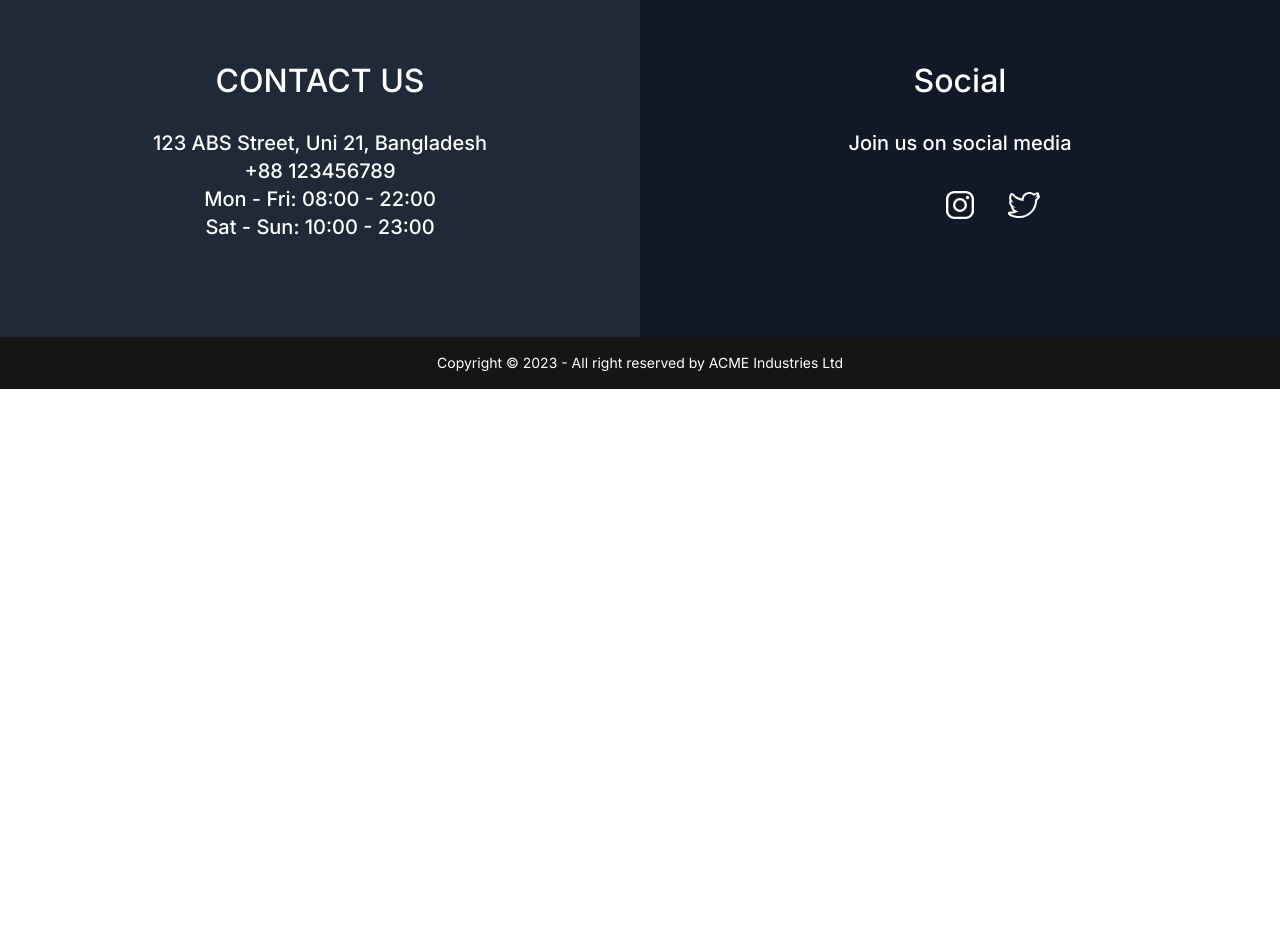
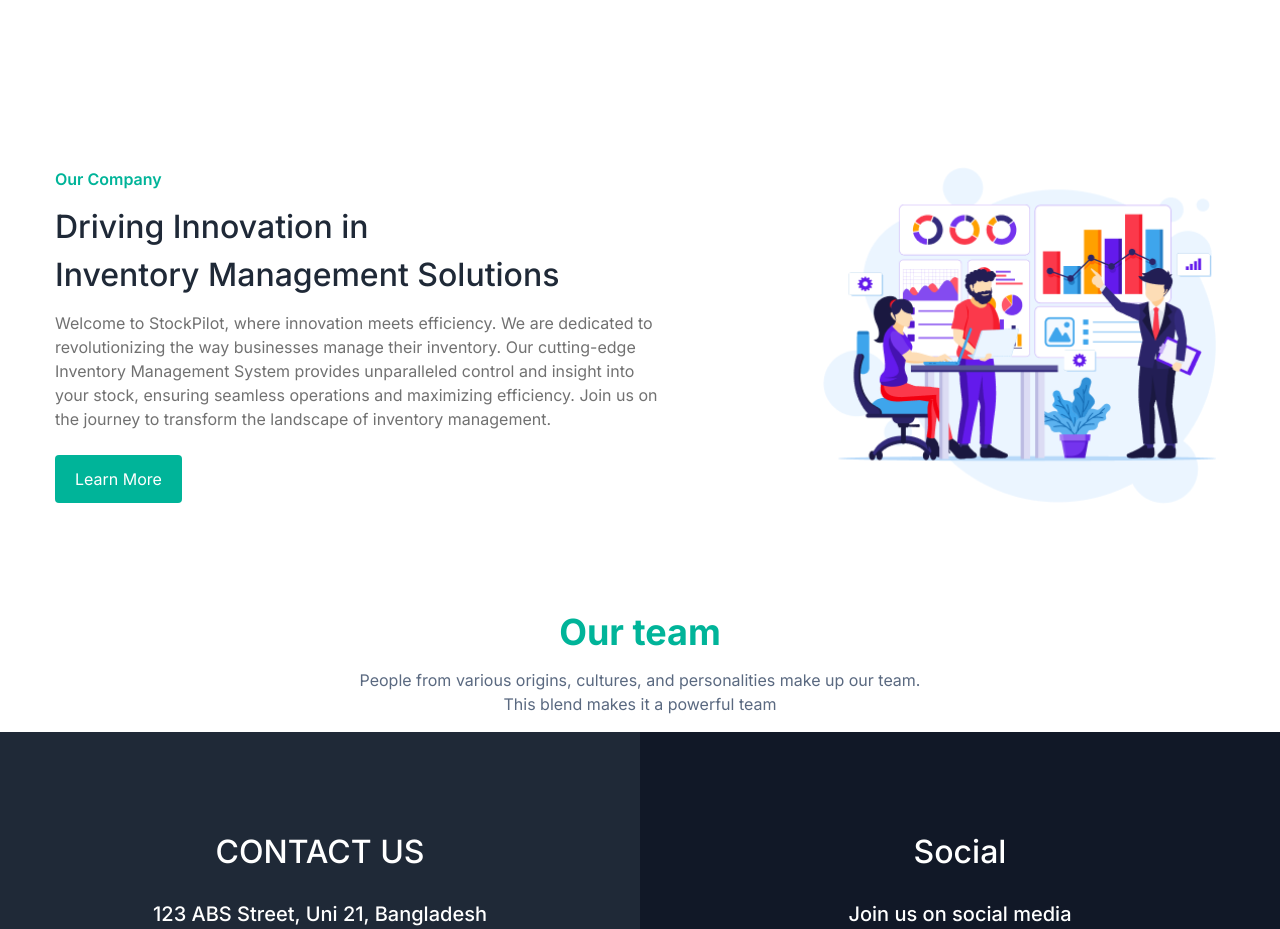
Before and after one commit to Shuvo0414/inventory-management, a React (Vite) app: page / in a window 1280 px wide. Shown: the part 968-1897 px from the top of the page. Before the commit the page ends 1357 px from the top, so only its background shows below. Built offline with nearby package versions, Linux system fonts and the light colour scheme; no server answers; some icons are missing.

Commit message:
added our company section

```diff
--- a/src/components/AboutOus/AboutOus.jsx
+++ b/src/components/AboutOus/AboutOus.jsx
@@ -4,10 +4,10 @@
   return (
     <div className=" max-w-screen-xl mx-auto flex flex-col lg:flex-row justify-center items-center mt-[60px] lg:gap-[144px] p-6">
       <div>
-        <img className=" w-[800px]" src={image} alt="" />
+        <img className=" w-[410px]" src={image} alt="" />
       </div>
 
-      <div>
+      <div className=" lg:w-1/2">
         <h1 className=" mb-3 font-semibold text-[#00B499]">About Us</h1>
         <h2 className=" mb-3 text-[32px] font-medium">
           Guiding Businesses with Precision
--- /dev/null
+++ b/src/components/OurCompany/OurCompany.jsx
@@ -0,0 +1,31 @@
+import Button from "../../pages/shared/Button/Button";
+import teamImg from "../../assets/team.png";
+
+const OurCompany = () => {
+  return (
+    <div className=" max-w-screen-xl mx-auto flex flex-col lg:flex-row justify-center items-center mt-[60px] lg:gap-[144px] p-6">
+      <div className=" lg:w-1/2">
+        <h1 className=" mb-3 font-semibold text-[#00B499]">Our Company</h1>
+        <h2 className=" mb-3 text-[32px] font-medium">
+          Driving Innovation in
+          <br />
+          Inventory Management Solutions
+        </h2>
+        <p className=" mb-6 text-[#717171] text-base font-normal ">
+          Welcome to StockPilot, where innovation meets efficiency. We are
+          dedicated to revolutionizing the way businesses manage their
+          inventory. Our cutting-edge Inventory Management System provides
+          unparalleled control and insight into your stock, ensuring seamless
+          operations and maximizing efficiency. Join us on the journey to
+          transform the landscape of inventory management.
+        </p>
+        <Button text={"Learn More"}></Button>
+      </div>
+      <div>
+        <img className=" w-[410px]" src={teamImg} alt="" />
+      </div>
+    </div>
+  );
+};
+
+export default OurCompany;
--- /dev/null
+++ b/src/components/OurTeam/OurTeam.jsx
@@ -0,0 +1,13 @@
+const OurTeam = () => {
+  return (
+    <div className=" text-center mt-[60px]">
+      <h1 className=" text-4xl font-bold text-[#00B499]">Our team</h1>
+      <p className=" text-[#5A6980] text-base  p-4">
+        People from various origins, cultures, and personalities make up our
+        team. <br /> This blend makes it a powerful team
+      </p>
+    </div>
+  );
+};
+
+export default OurTeam;
--- a/src/pages/Home/Home.jsx
+++ b/src/pages/Home/Home.jsx
@@ -1,6 +1,9 @@
 import { Helmet } from "react-helmet-async";
 import AboutOus from "../../components/AboutOus/AboutOus";
 import Banner from "../../components/Banner/Banner";
+
+import OurCompany from "../../components/OurCompany/OurCompany";
+import OurTeam from "../../components/OurTeam/OurTeam";
 
 const Home = () => {
   return (
@@ -10,6 +13,8 @@
       </Helmet>
       <Banner></Banner>
       <AboutOus></AboutOus>
+      <OurCompany></OurCompany>
+      <OurTeam></OurTeam>
     </div>
   );
 };
```
Also changed, not shown: src/assets/team.png (added).
